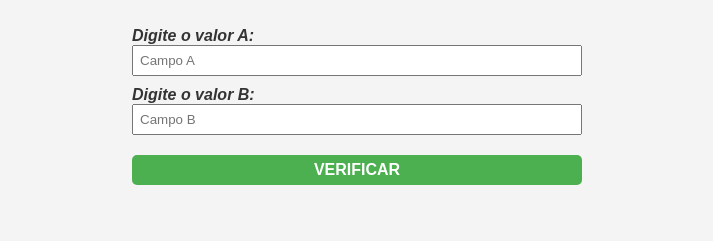
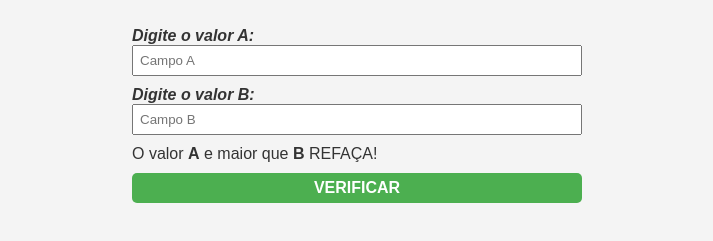
Before and after one commit to Kauanzin06/exercicioEbac-html.js, a plain HTML site: page index.html in a window 1280 px wide. Shown: the part 223-464 px from the top of the page, without its empty margins (323-1036 px from the left). Drawn offline with Linux system fonts and the light colour scheme.

Commit message:
alteraçoes finais

```diff
--- a/index.html
+++ b/index.html
@@ -10,13 +10,18 @@
     <div class="container">
         <h1>Formulario <b>B > A</b></h1>
         <h2>Digite dois valores abaixo, (<b>B</b>) deverá ser maior que o (<b>A</b>)</h2>
-        <form>
+        <form id="form">
             <label for="valorA">Digite o valor <b>A:</b> </label>
             <input type="number" id="valorA" placeholder="Campo A" required>
             <label for="valorB">Digite o valor <b>B:</b> </label>
             <input type="number" id="valorB" placeholder="Campo B" required>
+            <p class="errorMessage">O valor <b>A</b> e maior que <b>B</b> REFAÇA!</p>
             <button type="submit">VERIFICAR</button>
+
         </form>
+        <p class="successMessage"></p>
     </div>
+
+    <script src="./main.js"></script>
 </body>
 </html>
```
